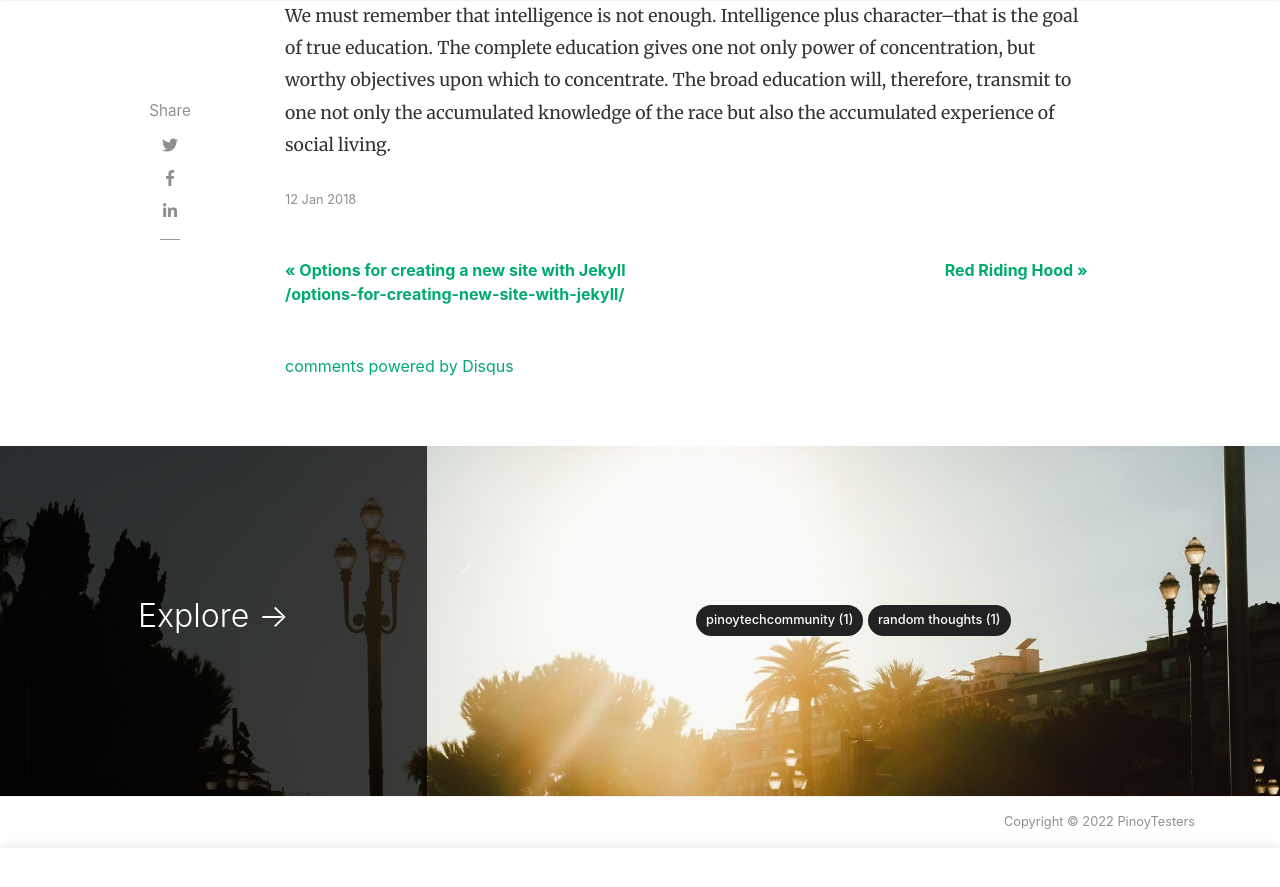
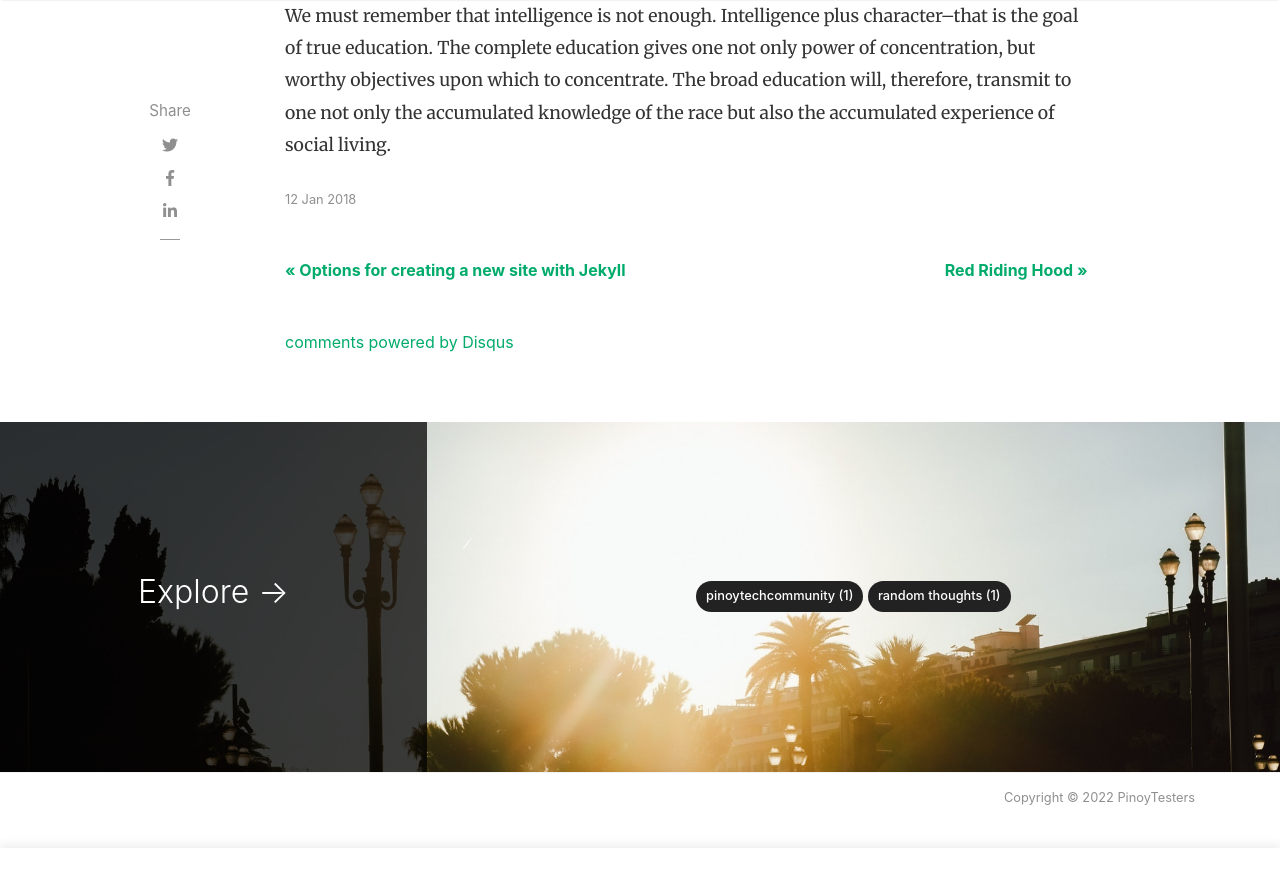
Before and after one commit to pinoytesters/pinoytesters.github.io, a Jekyll site: the page built from _posts/2018-01-12-press-and-education.md, in a window 1280 px wide and 900 px high, scrolled down 1578 px. Shown: the top 887 px of the window. Built offline with Jekyll 4.4.1, drawn with Linux system fonts in a browser that asks for light colours; nearby versions of some CDN libraries; comment, search, counter and statistics services are not loaded.

Commit message:
Fix URL by removing backslash

```diff
--- a/_layouts/post.html
+++ b/_layouts/post.html
@@ -123,10 +123,10 @@ post_class: post-template
             <!-- Prev/Next -->
             <div class="row PageNavigation d-flex justify-content-between font-weight-bold">
             {% if page.previous.url %}
-            <a class="prev d-block col-md-6" href="{{ site.baseurl }}/{{page.previous.url}}"> &laquo; {{page.previous.title}} {{page.previous.url}}</a>
+            <a class="prev d-block col-md-6" href="{{ site.baseurl }}{{page.previous.url}}"> &laquo; {{page.previous.title}}</a>
             {% endif %}
             {% if page.next.url %}
-            <a class="next d-block col-md-6 text-lg-right" href="{{ site.baseurl }}/{{page.next.url}}">{{page.next.title}} &raquo; </a>
+            <a class="next d-block col-md-6 text-lg-right" href="{{ site.baseurl }}{{page.next.url}}">{{page.next.title}} &raquo; </a>
             {% endif %}
             <div class="clearfix"></div>
             </div>
```
